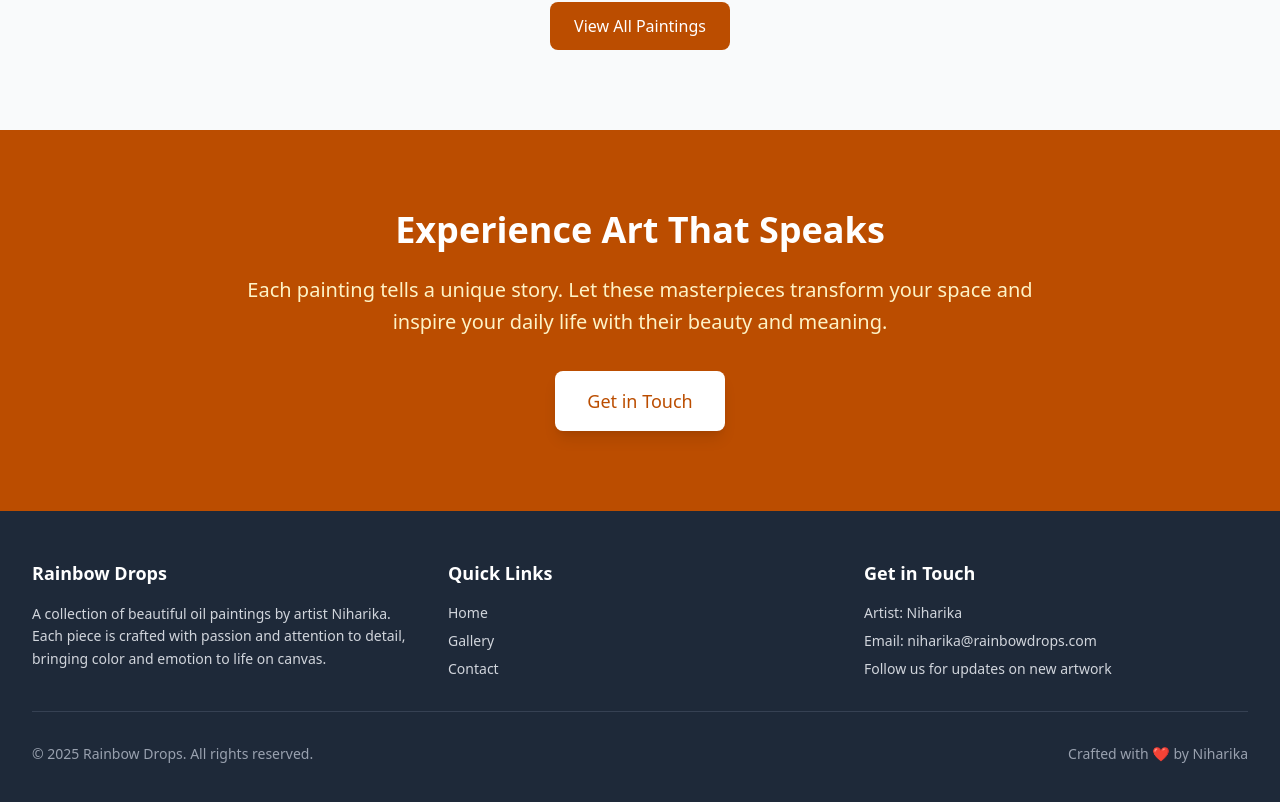
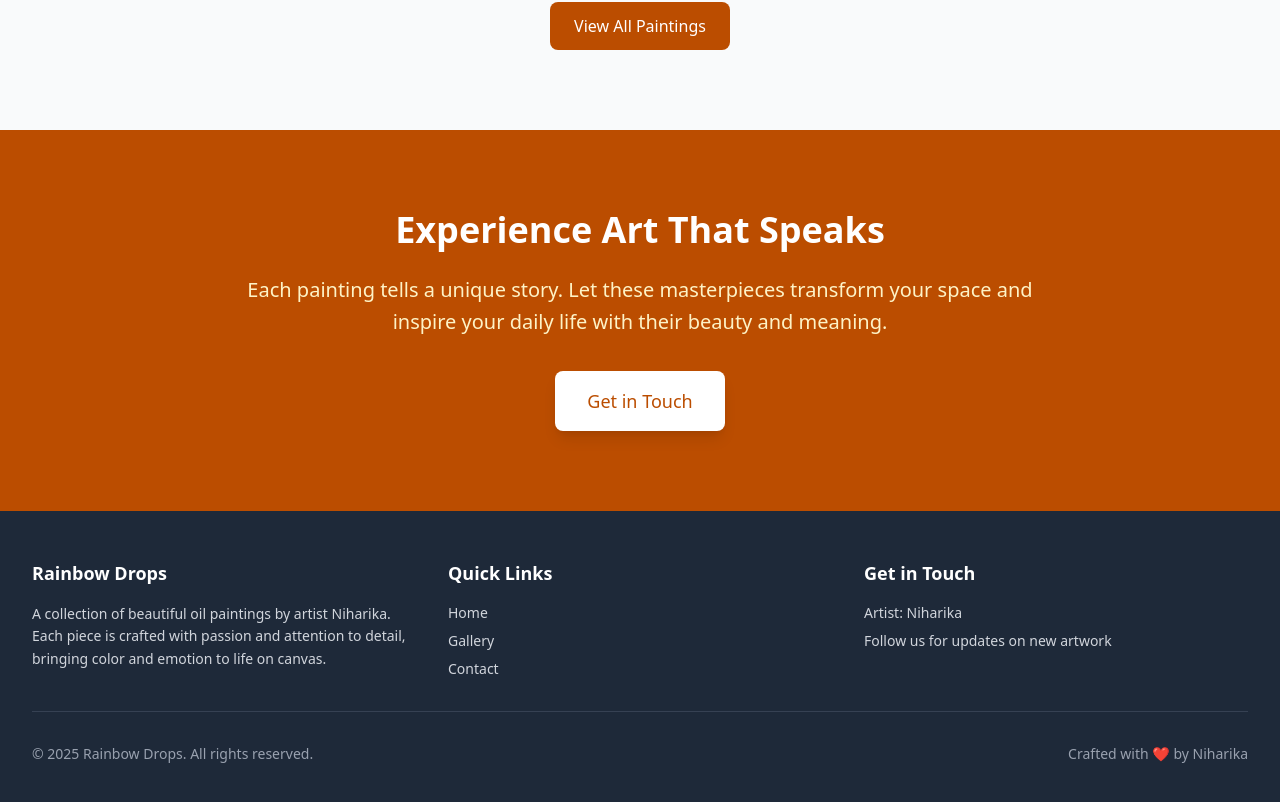
Before and after one commit to priyanknitk/painting-catalog, a Next.js app: page / in a window 1280 px wide. Shown: the part 2062-2864 px from the top of the page. Built offline with nearby package versions, Linux system fonts and the light colour scheme.

Commit message:
removing invalid email

```diff
--- a/src/components/Footer.tsx
+++ b/src/components/Footer.tsx
@@ -40,7 +40,6 @@ export default function Footer() {
             <h3 className="text-lg font-semibold mb-4">Get in Touch</h3>
             <div className="space-y-2 text-sm text-gray-300">
               <p>Artist: Niharika</p>
-              <p>Email: niharika@rainbowdrops.com</p>
               <p>Follow us for updates on new artwork</p>
             </div>
           </div>
```
